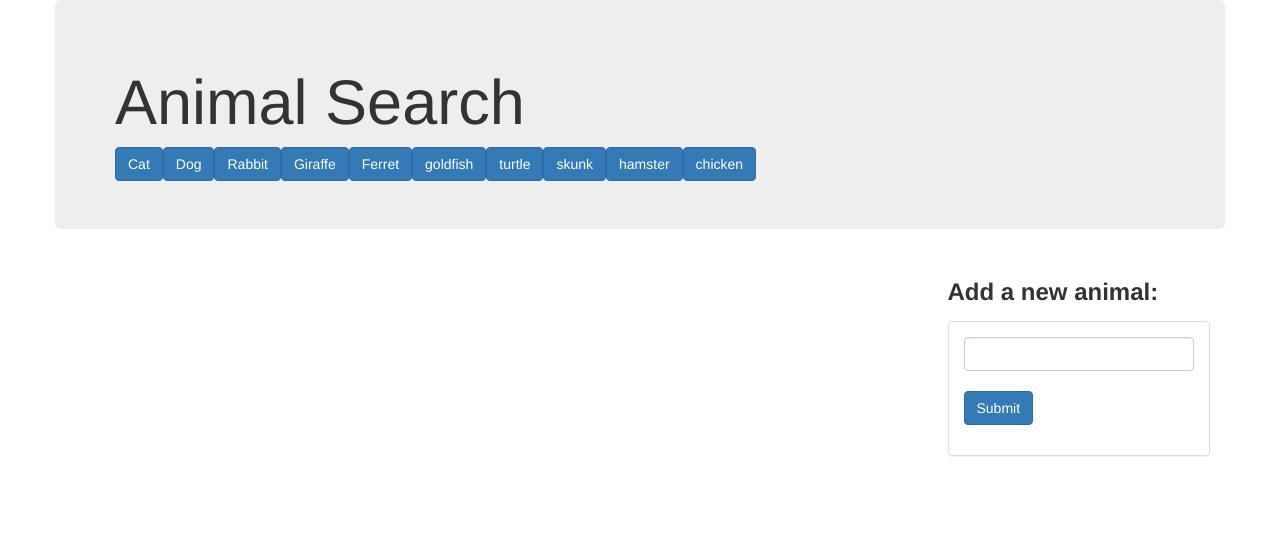
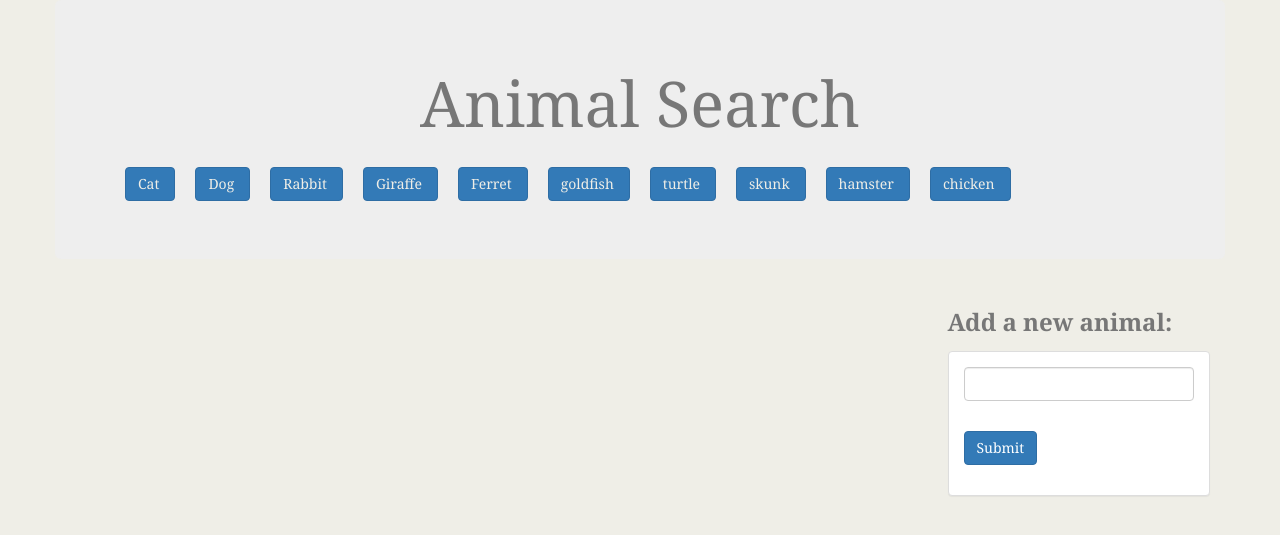
Before and after one commit to smchow/GifTastic, a PHP site: page / in a window 1280 px wide. Shown: the top 535 px of the page. Run offline with PHP 8.4, Linux system fonts and the light colour scheme.

Commit message:
added css

```diff
--- a/assets/style.css
+++ b/assets/style.css
@@ -1,5 +1,5 @@
-body{
-	background-color: pink;
+body {
+	background-color: #efeee7;
 	margin: 0;
    	padding: 0;
    	font-family: "Georgia", "Times New Roman" ,Times,serif;
@@ -7,86 +7,25 @@ body{
    	line-height: 30px;
    	color: #777777;
     }
+
 h1 {
     text-align: center;
-   /*  font-size: 22px;
-   color: #efeee7;
-   background-color: #4aaaa5;
+    font-size: 22px;
     margin: 0;
-   //padding-top: 20px;
+    padding-top: 20px;
     padding-bottom: 20px;
-   margin-left: 15px;
     width:100%;
-   float: left; */
-    //margin-right: 100px;
     }
 
-h3{
-	font-size: 16px;
-	//padding-bottom: 5px;
-	//padding-top: 10px;
-	color: #4aaaa5;
-}
-ul {
-    margin: 0;
-    padding: 0;
-    overflow: hidden;
-}
-li {
-    float: left;
-}
-
-p {
-    text-align: left;
+.myAnim {
+     margin: 10px;
+     padding-right:15px;
+     color:#efeee7;
     }
 
  img {
       width: auto;
       height: auto;
-      margin: 10px;
-      padding: 10px;
+      margin-right: 10px;
+      padding-right: 10px;
     }
-
-
-.newDiv{
-    float: left;
-}
-
-
-
-
-button,
-    div,
-    form,
-    input {
-      margin: 30px;
-
-    }
-
-
-
- .myAnim{
-
-    margin: 50px;
-    height:30px;
-    width:30px;
-     padding-right:20px;
-     color:#efeee7;
- }
-#buttons-view{
-background-color:#efeee7;
-        color: #777777;
-
-}
-
-
-@media only screen and (max-width: 768px){
-    /*body {
-        background-color:green;
-    }*/
-
-    .myBox{
-    	background-color:#efeee7;
-    	color: #777777;
-    	}
-}
--- a/index.html
+++ b/index.html
@@ -4,10 +4,12 @@
 <head>
   <meta charset="utf-8">
   <title>Favorite Animals</title>
-  <style type="text/css" src="assets/reset.css"></style>
+  <link rel="stylesheet" type="text/css" href="assets/reset.css">
   <link rel="stylesheet" href="https://maxcdn.bootstrapcdn.com/bootstrap/3.3.6/css/bootstrap.min.css">
-  <style type="text/css" src="assets/style.css">
-  </style>
+
+  <link rel="stylesheet" type="text/css" href="assets/style.css">
+</head>
+
 </head>
 
 <body>
```
Lines whose indentation alone changed are shown as unchanged.
